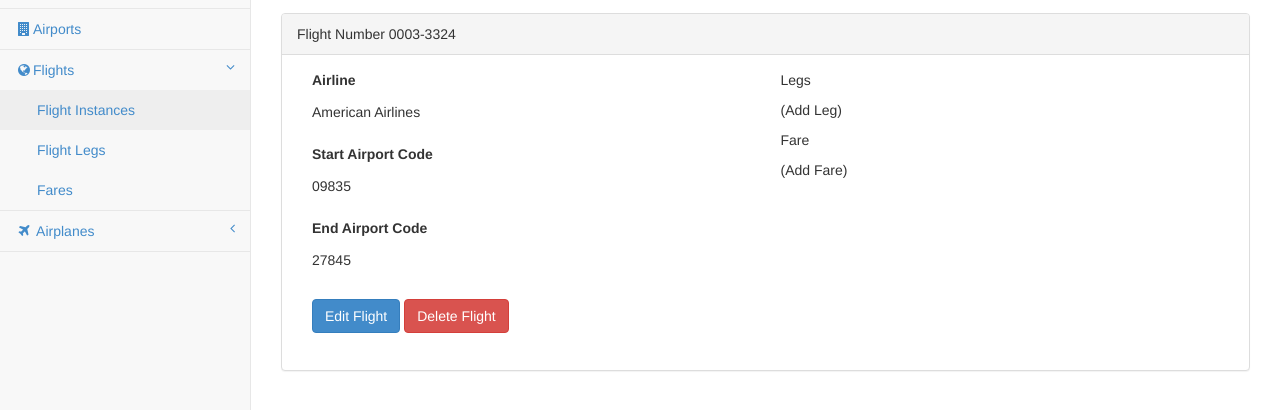
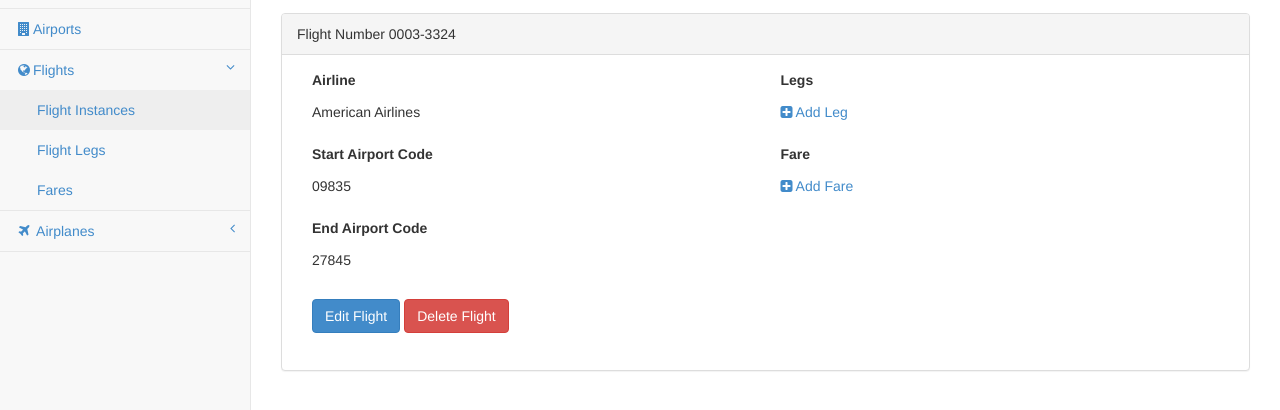
Before and after one commit to krislmassey/airline-dbms, a plain HTML site: page sb-admin-2/flight.html in a window 1280 px wide. Shown: the part 148-558 px from the top of the page. Drawn offline with Linux system fonts and the light colour scheme.

Commit message:
added add leg/flight links

```diff
--- a/sb-admin-2/flight.html
+++ b/sb-admin-2/flight.html
@@ -143,10 +143,13 @@
                                     </div>
                                 </div>
                                 <div class="col-lg-6">
-                                    <p>Legs</p>
-                                    <p>(Add Leg)</p>
-                                    <p>Fare</p>
-                                    <p>(Add Fare)</p>
+                                    <div class="form-group">
+                                        <label>Legs</label>
+                                        <p class="form-control-static"><a href=""><i class="fa fa-plus-square"></i> Add Leg</a></p>
+                                    </div>
+                                    <div class="form-group">
+                                        <label>Fare</label>
+                                        <p class="form-control-static"><a href=""><i class="fa fa-plus-square"></i> Add Fare</a></p>
                                 </div>
                             </form>
                         </div>
```
